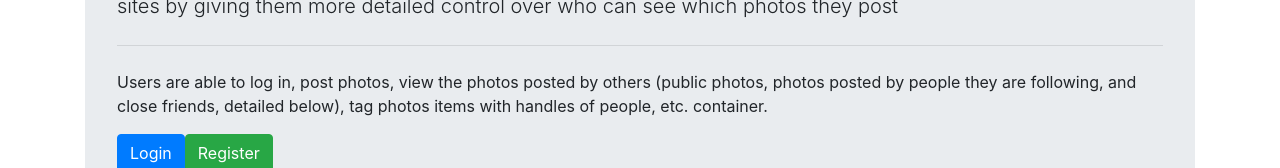
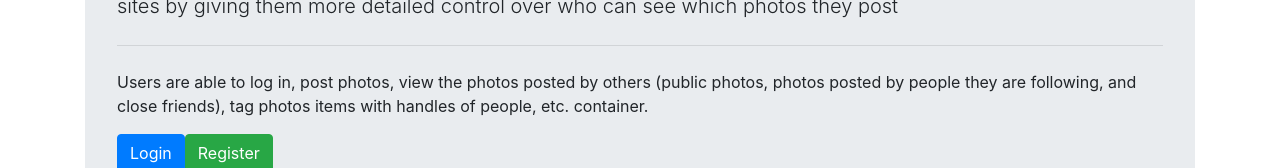
Before and after one commit to mengyzha/Finstagram, a Vue app in the folder client/: page / in a window 1280 px wide. Shown: the part 257-425 px from the top of the page. Built offline with nearby package versions, Linux system fonts and the light colour scheme.

Commit message:
modified the format

```diff
--- a/client/src/components/Home.vue
+++ b/client/src/components/Home.vue
@@ -57,9 +57,7 @@
         >
           <b-card-img :src="photo.filePath" alt="Image" top v-b-modal.photo-modal></b-card-img>
           <b-card-text v-if="photo.caption != null">{{photo.caption}}</b-card-text>
-          <br>
           <b-card-text class="small text-muted">{{photo.photoID}} posted at {{photo.timestamp}}</b-card-text>
-          <br><br>
           <!-- <button class="btn btn-outline-primary" @click="onClickFollow(photo.photoOwner)">Follow</button> -->
           <b-button variant="outline-primary" size="sm" @click="onClickLike(photo.photoID)">Like</b-button>
           <b-button variant="outline-secondary" size="sm" @click="onClickTag(photo.photoID)" v-b-modal.tag-modal>Tag</b-button>
--- a/client/src/components/Login.vue
+++ b/client/src/components/Login.vue
@@ -11,7 +11,7 @@
 
       <p>
         Users are able to log in, post photos, view the photos posted by others (public
-        photos, photos posted by people they are following, and close friends, detailed below), tag
+        photos, photos posted by people they are following, and close friends), tag
         photos items with handles of people, etc.
         container.
       </p>
```
